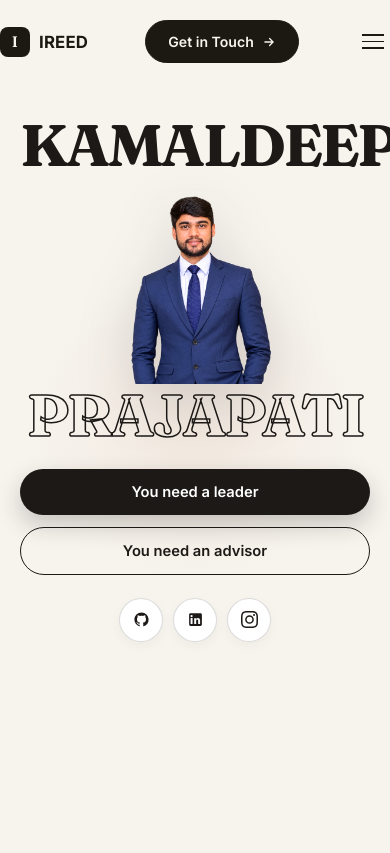
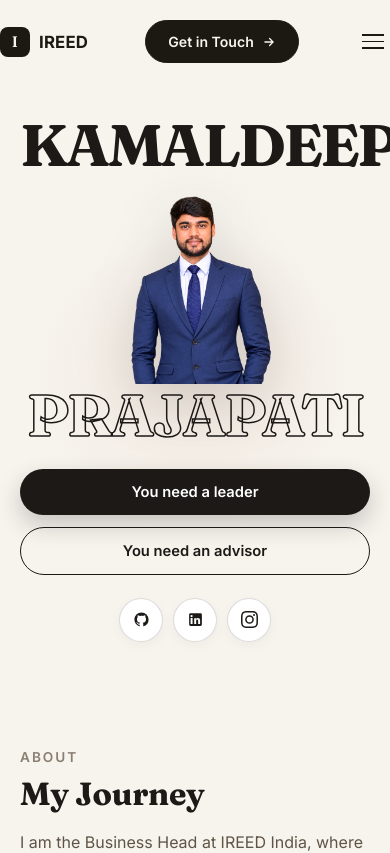
Before and after one commit to RiteshRanga78654/kamaldeep.com, a Next.js app: page / in a window 390 px wide. Shown: the top 853 px of the page. Built offline with nearby package versions, Linux system fonts and the light colour scheme.

Commit message:
padding improvein mobile view

```diff
--- a/components/Hero/Hero.jsx
+++ b/components/Hero/Hero.jsx
@@ -115,7 +115,7 @@ export function Hero() {
         position: "relative",
         backgroundColor: "#f7f4ee",
         color: "#1c1917",
-        minHeight: "100vh",
+     minHeight: isMobile ? "auto" : "100vh",
         display: "flex",
         flexDirection: "column",
         justifyContent: "flex-start",
```
